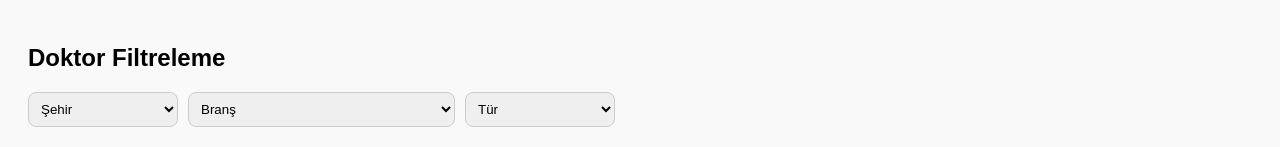
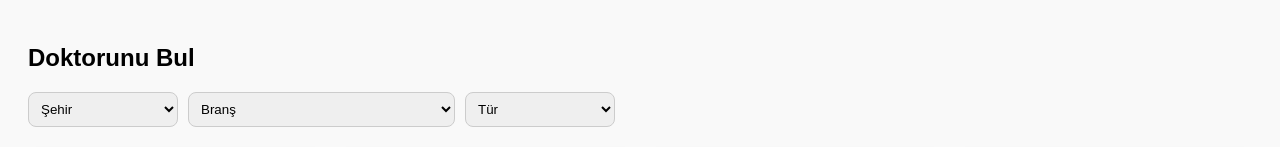
Before and after one commit to arda4kar/rett, a plain HTML site: page index.html in a window 1280 px wide. Shown: the top 147 px of the page. Drawn offline with Linux system fonts and the light colour scheme.

Commit message:
Update index.html

```diff
--- a/index.html
+++ b/index.html
@@ -4,7 +4,7 @@
 <head>
   <meta charset="UTF-8" />
   <meta name="viewport" content="width=device-width, initial-scale=1.0"/>
-  <title>Doktor Filtreleme</title>
+  <title>Doktorunu Bul</title>
   <style>
     body { font-family: sans-serif; padding: 20px; background: #f9f9f9; }
     h1 { font-size: 24px; margin-bottom: 20px; }
@@ -17,7 +17,7 @@
   </style>
 </head>
 <body>
-  <h1>Doktor Filtreleme</h1>
+  <h1>Doktorunu Bul</h1>
   <div class="filters">
     <select id="cityFilter"><option value="">Şehir</option></select>
     <select id="branchFilter"><option value="">Branş</option></select>
```
